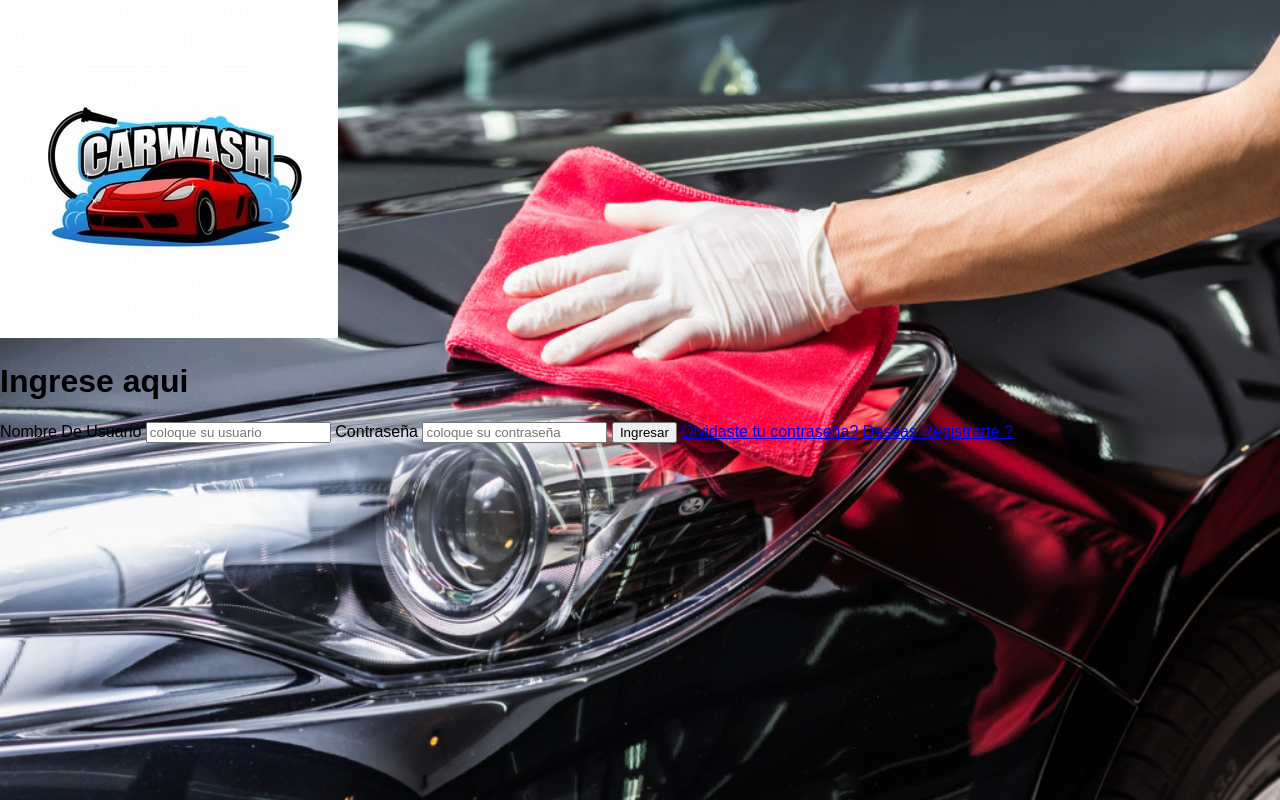
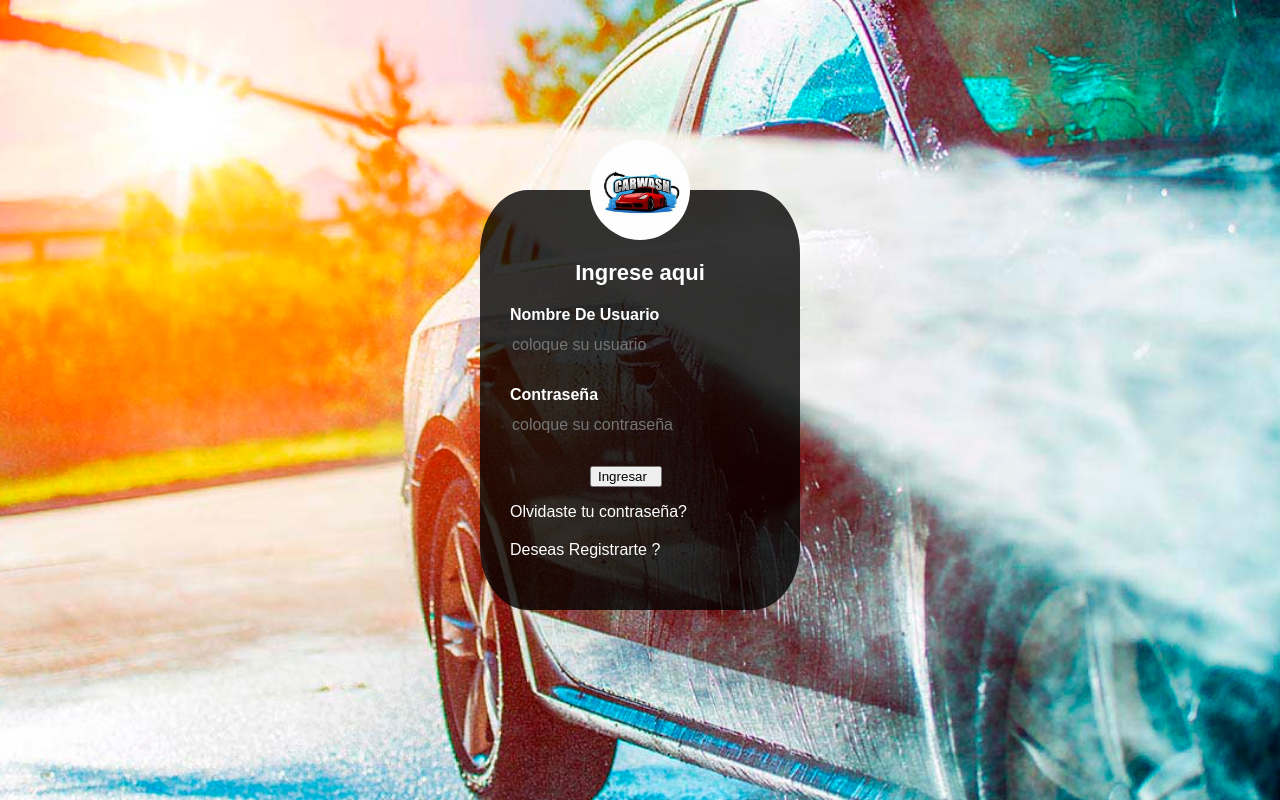
Before and after one commit to winsignares/lavadocarro, a Flask app: page / in a window 1280 px wide. Run offline with Flask 3, Linux system fonts and the light colour scheme.

Commit message:
correcciones y avanses LG

```diff
--- a/CARW/model/usuarios.py
+++ b/CARW/model/usuarios.py
@@ -8,7 +8,6 @@ class usuarios(db.Model):
     Nombre = db.Column(db.String(50))
     Apellido = db.Column(db.String(50))
     Correo = db.Column(db.String(100))
-    Descripcion = db.Column(db.String(500))
     Telefono = db.Column(db.Integer)
     Contraseña = db.Column(db.String(20))
     id_vehiculo = db.Column(db.String(50), db.ForeignKey('tblvehiculos.Matricula'))
--- a/CARW/static/css/master.css
+++ b/CARW/static/css/master.css
@@ -1,7 +1,7 @@
 body {
     margin: 0;
     padding: 0;
-    background: url(../img/lavado-y-aspirado-domicilio-tulum-2-1024x684.jpg) no-repeat center top;
+    background: url(../img/fondo\ lavado.jpg) no-repeat center top;
     background-size: cover;
     font-family: sans-serif;
     height: 100vh;
@@ -10,10 +10,67 @@ body {
 .login-box {
     width: 320px;
     height: 420px;
-    background: #000;
+    background: rgba(0, 0, 0, 0.796);
     color: #fff;
     top: 50%;
     left: 50%;
     position: absolute;
     transform: translate(-50%, -50%);
+    box-sizing: border-box;
+    padding: 70px 30px;
+    border-radius: 15%;
 }
+
+.login-box .avatar {
+    width: 100px;
+    height: 100px;
+    border-radius: 50%;
+    position: absolute;
+    top: -50px;
+    left: calc(50% - 50px);
+}
+
+.login-box h1 {
+    margin: 0;
+    padding: 0 0 20px;
+    text-align: center;
+    font-size: 22px;
+}
+
+.login-box label {
+    margin: 0;
+    padding: 0;
+    font-weight: bold;
+    display: block;
+}
+
+.login-box input {
+    width: 100%;
+    margin-bottom: 20px;
+}
+
+.login-box input[type="text"],
+.login-box input[type="password"] {
+    border: none;
+    border-bottom: lpx solid #fff;
+    background: transparent;
+    outline: none;
+    height: 40px;
+    color: #fff;
+    font-size: 16px;
+}
+
+.login-box a {
+    color: #fff;
+    line-height: 20px;
+    text-decoration: none;
+}
+
+.login-box a:hover {
+    color: blue;
+}
+
+.login-box button[class="btn-login"] {
+    position: absolute;
+    left: calc(50% - 50px);
+}
--- /dev/null
+++ b/CARW/static/js/login.js
@@ -0,0 +1,2 @@
+const usuario = document.getElementById("nombre");
+const contra = document.getElementById("contraseña");
--- a/CARW/templates/main/login.html
+++ b/CARW/templates/main/login.html
@@ -10,22 +10,24 @@
 </head>
 
 <body>
-    <div clas="login-box">
-        <img src="{{url_for('static', filename='img/logo.jpg')}}" alt="logo CW">
+    <div class="login-box">
+        <img class="avatar" src="{{url_for('static', filename='img/logo.jpg')}}" alt="logo CW">
         <h1>Ingrese aqui</h1>
         <form>
             <label for="nombre usuario">Nombre De Usuario</label>
-            <input type="text" placeholder="coloque su usuario">
+            <input id="nombre" type="text" placeholder="coloque su usuario">
 
             <label for="contraseña">Contraseña</label>
-            <input type="password" placeholder="coloque su contraseña">
+            <input id="contraseña" type="password" placeholder="coloque su contraseña">
 
-            <input type="submit" value="Ingresar">
-
-            <a href="#">Olvidaste tu contraseña?</a>
+            <button class="btn-login" type="submit">Ingresar &nbsp; <i class="zmdi zmdi-arrow-right"></i></button></br>
+            </br>
+            <a href="#">Olvidaste tu contraseña?</a></br>
+            </br>
             <a href="#">Deseas Registrarte ?</a>
         </form>
     </div>
 </body>
+<script src="{{url_for( 'static', filename='js/login.js' )}} "></script>
 
 </html>
```
Also changed, not shown: CARW/static/img/fondo lavado.jpg (added).
